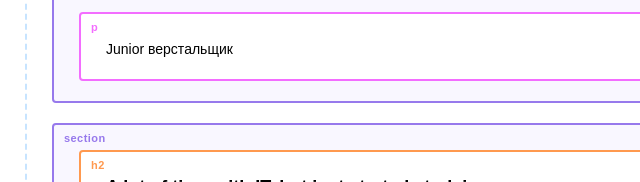
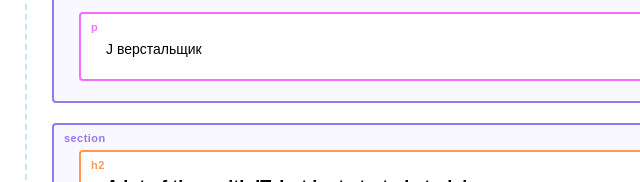
Before and after one commit to SerhiiLopuliak/my-site, a plain HTML site: page index.html in a window 1280 px wide. Shown: the part 245-427 px from the top of the page, 0-640 px from the left. Drawn offline with Linux system fonts and the light colour scheme.

Commit message:
j верстальщик

```diff
--- a/index.html
+++ b/index.html
@@ -14,7 +14,7 @@
 
     <section class="hero-image">
       <h1 class="heading">Serhii Lopuliak</h1>
-      <p>Junior верстальщик</p>
+      <p>J верстальщик</p>
     </section>
 
     <section class="intro">
```
